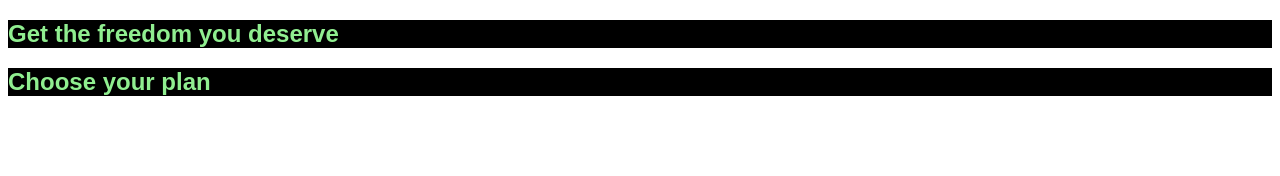
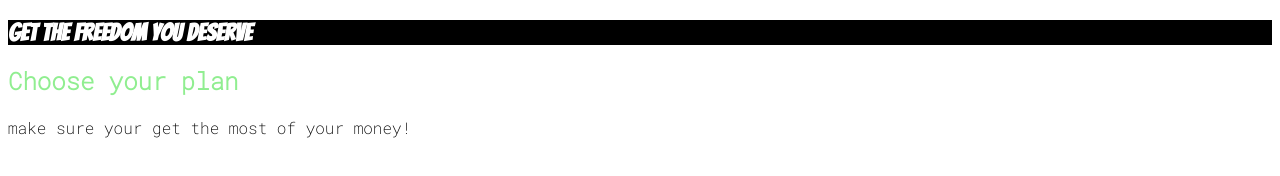
Before and after one commit to R-Rieck/css2020, a plain HTML site: page source/Section2/index.html in a window 1280 px wide. Drawn offline with Linux system fonts and the light colour scheme.

Commit message:
udpated Section 2 with Inheritance and Combinators

```diff
--- a/source/Section2/index.html
+++ b/source/Section2/index.html
@@ -5,15 +5,26 @@
     <meta name="viewport" content="width=device-width, initial-scale=1.0" />
     <link rel="shortcut icon" href="favicon.png" />
     <link rel="stylesheet" href="style.css" />
+    <link
+      href="https://fonts.googleapis.com/css2?family=Roboto+Mono:wght@200&display=swap"
+      rel="stylesheet"
+    />
+    <link
+      href="https://fonts.googleapis.com/css2?family=Bangers&display=swap"
+      rel="stylesheet"
+    />
     <title>Section 2</title>
   </head>
   <body>
     <main>
-      <section>
-        <h1>Get the freedom you deserve</h1>
+      <section id="product-overview">
+        <div>
+          <h1>Get the freedom you deserve</h1>
+        </div>
       </section>
-      <section>
-        <h1>Choose your plan</h1>
+      <section id="lands">
+        <h1 class="section-title">Choose your plan</h1>
+        <p>make sure your get the most of your money!</p>
       </section>
     </main>
   </body>
--- a/source/Section2/style.css
+++ b/source/Section2/style.css
@@ -1,8 +1,17 @@
-section {
+body {
+  font-family: "Roboto Mono", monospace;
+}
+
+#product-overview {
   background: black;
 }
 
-h1 {
+.section-title {
   color: lightgreen;
-  font-family: sans-serif;
+  font-family: inherit;
 }
+
+#product-overview h1 {
+  color: white;
+  font-family: "Bangers", cursive;
+}
```
Also changed, not shown: README.md.
